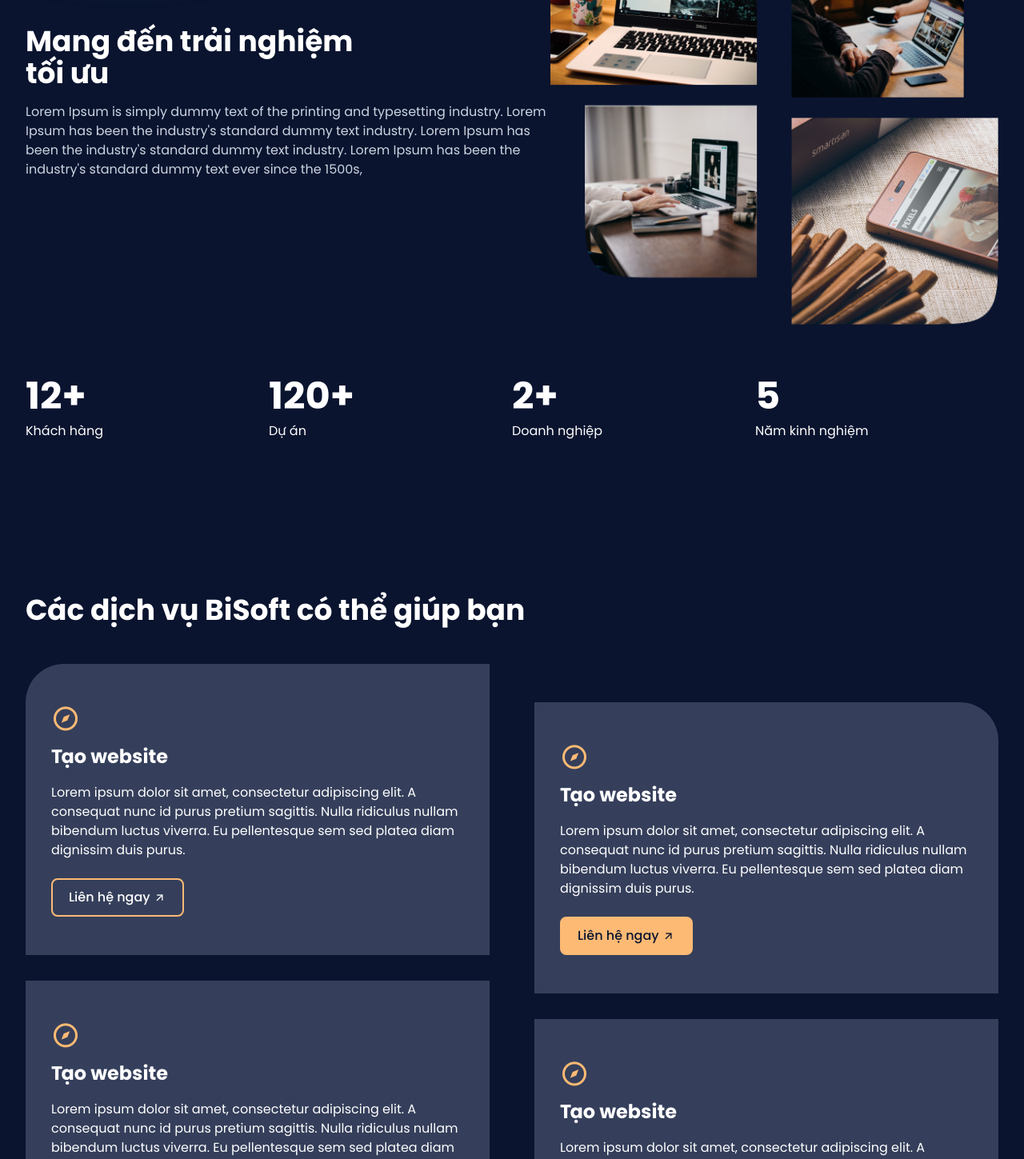
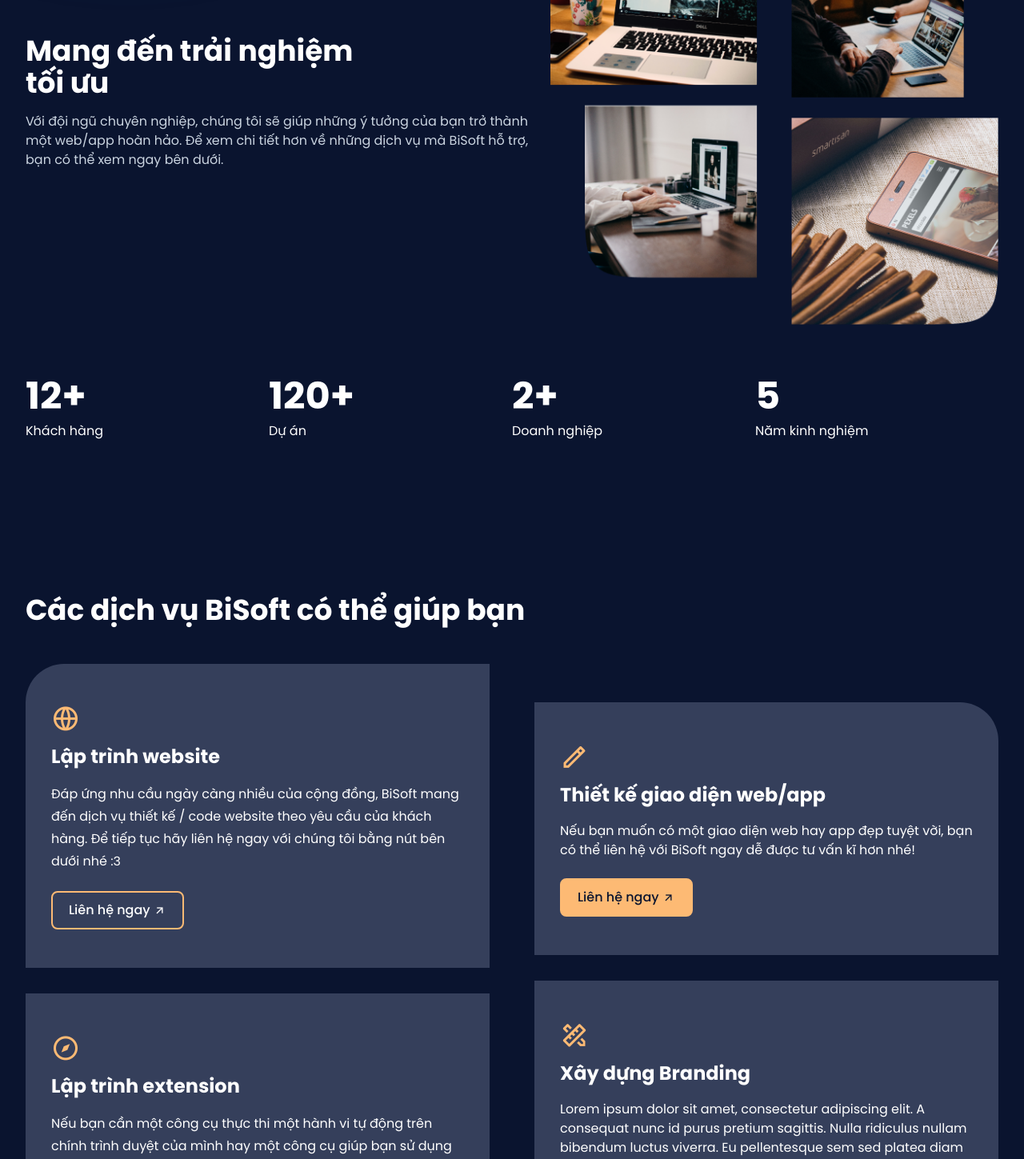
Before and after one commit to lequocbinh04/BiSoft-Frontend, a Next.js app: page / in a window 1280 px wide. Shown: the part 980-2429 px from the top of the page at 80% size. Built offline with nearby package versions, Linux system fonts and the light colour scheme.

Commit message:
update: typo

```diff
--- a/components/Footer/Footer.tsx
+++ b/components/Footer/Footer.tsx
@@ -15,7 +15,7 @@ const Footer = () => {
             <RiIcon name="facebook-circle-fill text-2xl" />
           </a>
           <a
-            href="https://www.facebook.com/lequocbinh.04"
+            href="https://github.com/lequocbinh04/BiSoft-Frontend"
             target="_blank"
             className="mr-2.5"
             rel="noreferrer"
--- a/components/Navbar/Navbar.tsx
+++ b/components/Navbar/Navbar.tsx
@@ -69,7 +69,7 @@ export default function Navbar() {
                   className="bg-orange-300 rounded-lg px-5 py-2.5 font-medium text-dark outline-none border-0 hover:bg-orange-400 transition-all duration-200"
                   rel="noreferrer"
                 >
-                  Contact me
+                  Liên hệ
                 </a>
               </div>
               <div className="-mr-2 flex items-center sm:hidden">
@@ -81,7 +81,7 @@ export default function Navbar() {
                     className="bg-orange-300 rounded-lg px-5 py-2.5 font-medium text-dark outline-none border-0 hover:bg-orange-400 transition-all duration-200 block"
                     rel="noreferrer"
                   >
-                    Contact me
+                    Liên hệ
                   </a>
                 </Disclosure.Button>
               </div>
--- a/components/Product/Product.tsx
+++ b/components/Product/Product.tsx
@@ -4,6 +4,7 @@ import { useRef } from "react";
 import { motion, useAnimation } from "framer-motion";
 import { useEffect } from "react";
 import { useInView } from "react-intersection-observer";
+import LazyLoad from "react-lazyload";
 const defaultVariant = {
   end: { opacity: 1 },
   start: { opacity: 0 },
@@ -31,6 +32,7 @@ const Product = () => {
       initial="start"
       animate={control}
       className="max-w-[85rem] mx-auto mt-12 md:mt-24 px-4 md:px-8"
+      id="project"
     >
       <h1 className="text-3xl font-bold text-center" ref={ref}>
         Các sản phẩm của BiSoft
@@ -55,7 +57,9 @@ const Product = () => {
       <div className="mt-8 grid md:grid-cols-2 gap-x-8 gap-y-8">
         <div className="flex flex-col" ref={wrapperRef}>
           <span className="relative w-fit">
-            <img ref={imgRef} alt="image 1" src="/assets/images/bivps.png" />{" "}
+            <LazyLoad>
+              <img ref={imgRef} alt="image 1" src="/assets/images/bivps.png" />
+            </LazyLoad>
             <button
               className="flex items-center absolute bg-orange-300 rounded-full px-5 py-2.5 font-medium text-dark outline-none border-0 hover:bg-orange-400 transition-all duration-200 bottom-4 right-4"
               style={{
@@ -78,12 +82,12 @@ const Product = () => {
             miễn phí! Đăng ký sử dụng dịch vụ ngay.
           </div>
         </div>
-        <ContentPlaceholder
+        {/* <ContentPlaceholder
           contentRef={contentRef}
           wrapperRef={wrapperRef}
           imgRef={imgRef}
           titleRef={titleRef}
-        />
+        /> */}
       </div>
     </motion.div>
   );
--- a/components/Section1/Section1.tsx
+++ b/components/Section1/Section1.tsx
@@ -1,6 +1,7 @@
 import { motion, useAnimation } from "framer-motion";
 import { useEffect, useRef } from "react";
 import { useInView } from "react-intersection-observer";
+import LazyLoad from "react-lazyload";
 
 const defaultVariant = {
   end: { opacity: 1 },
@@ -32,19 +33,19 @@ const Section1 = () => {
           Mang đến trải nghiệm <br className="hidden md:block" /> tối ưu
         </h1>
         <div className="mt-4 text-slate-300 max-w-2xl  text-center md:text-left  relative z-10">
-          Lorem Ipsum is simply dummy text of the printing and typesetting
-          industry. Lorem Ipsum has been the industry&#39;s standard dummy text
-          industry. Lorem Ipsum has been the industry&#39;s standard dummy text
-          industry. Lorem Ipsum has been the industry&#39;s standard dummy text
-          ever since the 1500s,
+          Với đội ngũ chuyên nghiệp, chúng tôi sẽ giúp những ý tưởng của bạn trở
+          thành một web/app hoàn hảo. Để xem chi tiết hơn về những dịch vụ mà
+          BiSoft hỗ trợ, bạn có thể xem ngay bên dưới.
         </div>
       </div>
       <div className="mt-8 md:mt-0">
-        <img
-          alt=""
-          src="/assets/images/hihi.png"
-          className="min-w-full md:min-w-full"
-        />
+        <LazyLoad>
+          <img
+            alt=""
+            src="/assets/images/hihi.png"
+            className="min-w-full md:min-w-full"
+          />
+        </LazyLoad>
       </div>
     </motion.div>
   );
--- a/components/Service/Service.tsx
+++ b/components/Service/Service.tsx
@@ -35,13 +35,12 @@ const Service = () => {
       <div className="md:grid md:grid-cols-2 mt-12 md:gap-x-14">
         <div>
           <div className="bg-[#353F5B] py-12 px-8 rounded-tl-[3rem]">
-            <RiIcon name="compass-line" className="text-orange-300 text-4xl" />
-            <h2 className="text-2xl font-bold mt-3">Tạo website</h2>
-            <div className="mt-4">
-              Lorem ipsum dolor sit amet, consectetur adipiscing elit. A
-              consequat nunc id purus pretium sagittis. Nulla ridiculus nullam
-              bibendum luctus viverra. Eu pellentesque sem sed platea diam
-              dignissim duis purus.
+            <RiIcon name="global-line" className="text-orange-300 text-4xl" />
+            <h2 className="text-2xl font-bold mt-3">Lập trình website</h2>
+            <div className="mt-4 leading-7">
+              Đáp ứng nhu cầu ngày càng nhiều của cộng đồng, BiSoft mang đến
+              dịch vụ thiết kế / code website theo yêu cầu của khách hàng. Để
+              tiếp tục hãy liên hệ ngay với chúng tôi bằng nút bên dưới nhé :3
             </div>
             <a
               href="https://facebook.com/lequocbinh.04"
@@ -55,12 +54,12 @@ const Service = () => {
           </div>
           <div className="bg-[#353F5B] py-12 px-8 rounded-bl-[3rem] mt-8">
             <RiIcon name="compass-line" className="text-orange-300 text-4xl" />
-            <h2 className="text-2xl font-bold mt-3">Tạo website</h2>
-            <div className="mt-4">
-              Lorem ipsum dolor sit amet, consectetur adipiscing elit. A
-              consequat nunc id purus pretium sagittis. Nulla ridiculus nullam
-              bibendum luctus viverra. Eu pellentesque sem sed platea diam
-              dignissim duis purus.
+            <h2 className="text-2xl font-bold mt-3">Lập trình extension</h2>
+            <div className="mt-4 leading-7">
+              Nếu bạn cần một công cụ thực thi một hành vi tự động trên chính
+              trình duyệt của mình hay một công cụ giúp bạn sử dụng website tiện
+              lợi dễ dàng hơn, BiSoft có thể giúp bạn. Liên hệ với tụi mình ngay
+              nhé!
             </div>
             <a
               href="https://facebook.com/lequocbinh.04"
@@ -75,13 +74,13 @@ const Service = () => {
         </div>
         <div className="mt-12">
           <div className="bg-[#353F5B] py-12 px-8 rounded-tr-[3rem]">
-            <RiIcon name="compass-line" className="text-orange-300 text-4xl" />
-            <h2 className="text-2xl font-bold mt-3">Tạo website</h2>
+            <RiIcon name="pencil-line" className="text-orange-300 text-4xl" />
+            <h2 className="text-2xl font-bold mt-3">
+              Thiết kế giao diện web/app
+            </h2>
             <div className="mt-4">
-              Lorem ipsum dolor sit amet, consectetur adipiscing elit. A
-              consequat nunc id purus pretium sagittis. Nulla ridiculus nullam
-              bibendum luctus viverra. Eu pellentesque sem sed platea diam
-              dignissim duis purus.
+              Nếu bạn muốn có một giao diện web hay app đẹp tuyệt vời, bạn có
+              thể liên hệ với BiSoft ngay dễ được tư vấn kĩ hơn nhé!
             </div>
             <a
               href="https://facebook.com/lequocbinh.04"
@@ -94,8 +93,11 @@ const Service = () => {
             </a>
           </div>
           <div className="bg-[#353F5B] py-12 px-8 rounded-br-[3rem] mt-8">
-            <RiIcon name="compass-line" className="text-orange-300 text-4xl" />
-            <h2 className="text-2xl font-bold mt-3">Tạo website</h2>
+            <RiIcon
+              name="pencil-ruler-2-line"
+              className="text-orange-300 text-4xl"
+            />
+            <h2 className="text-2xl font-bold mt-3">Xây dựng Branding</h2>
             <div className="mt-4">
               Lorem ipsum dolor sit amet, consectetur adipiscing elit. A
               consequat nunc id purus pretium sagittis. Nulla ridiculus nullam
--- a/package.json
+++ b/package.json
@@ -18,6 +18,7 @@
     "react-countup": "^6.2.0",
     "react-dom": "18.1.0",
     "react-intersection-observer": "^9.2.2",
+    "react-lazyload": "^3.2.0",
     "react-simple-typewriter": "^3.0.1",
     "remixicon": "^2.5.0",
     "typewriter-effect": "^2.18.2"
@@ -26,6 +27,7 @@
     "@types/node": "17.0.42",
     "@types/react": "18.0.12",
     "@types/react-dom": "18.0.5",
+    "@types/react-lazyload": "^3.2.0",
     "autoprefixer": "^10.4.7",
     "eslint": "8.17.0",
     "eslint-config-next": "12.1.6",
--- a/pages/index.tsx
+++ b/pages/index.tsx
@@ -9,7 +9,7 @@ import Statistic from "../components/Statistic";
 import Service from "../components/Service";
 import Product from "../components/Product";
 import Footer from "../components/Footer";
-
+import LazyLoad from "react-lazyload";
 const Home: NextPage = () => {
   return (
     <>
@@ -21,12 +21,24 @@ const Home: NextPage = () => {
       <div className="bg-dark text-white min-h-screen relative z-10 overflow-x-hidden">
         <Navbar />
         <Decoration />
+        <LazyLoad>
           <HeroSection />
+        </LazyLoad>
+        <LazyLoad>
           <Section1 />
+        </LazyLoad>
+        <LazyLoad>
           <Statistic />
+        </LazyLoad>
+        <LazyLoad>
           <Service />
+        </LazyLoad>
+        <LazyLoad>
           <Product />
+        </LazyLoad>
+        <LazyLoad>
           <Footer />
+        </LazyLoad>
       </div>
     </>
   );
--- a/styles/globals.css
+++ b/styles/globals.css
@@ -1,7 +1,9 @@
 @tailwind base;
 @tailwind components;
 @tailwind utilities;
-
+html {
+  scroll-behavior: smooth;
+}
 @font-face {
   font-family: "BiSoft";
   src: url("/assets/fonts/SVN-Poppins-Regular.otf") format("opentype");
```
Also changed, not shown: components/HeroSection/HeroSection.tsx (+13 -9 lines), 2 other files (tests, documents, lock files or other folders). Lines whose indentation alone changed are shown as unchanged.
